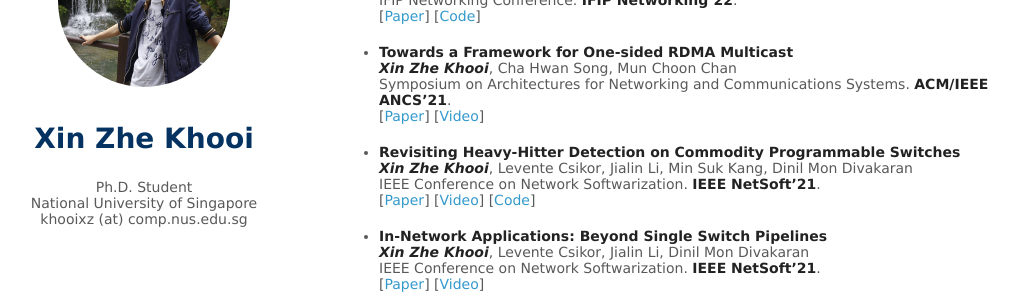
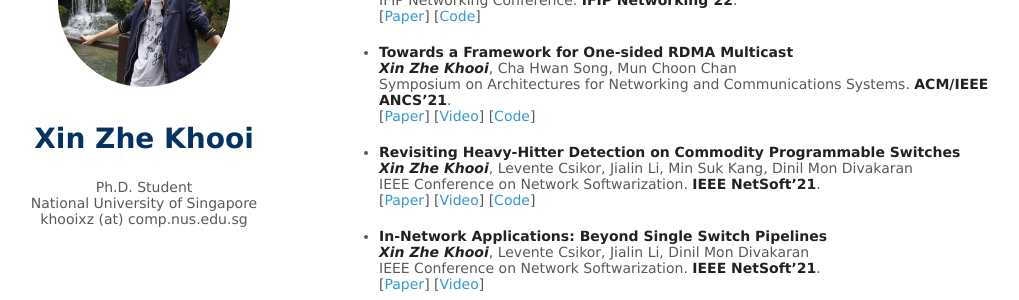
Before and after one commit to khooi8913/khooi8913.github.io, a Jekyll site: the page built from index.md, in a window 1280 px wide and 900 px high, scrolled down 459 px. Shown: the part 152-452 px from the top of the window, without its empty margins (131-1150 px from the left). Built offline with Jekyll 4.4.1, drawn with Linux system fonts in a browser that asks for light colours; nearby versions of some CDN libraries; a style sheet for code colours, icons or effects is not loaded; our own code applies the rules of GitHub Pages for plain Markdown files.

Commit message:
added code for rdma-mcast

```diff
--- a/index.md
+++ b/index.md
@@ -40,6 +40,7 @@ My research interests lie in the domain of programmable networks, particularly i
   <br>
   [[Paper](https://drive.google.com/file/d/1TQRaM-sGVOEvrBx2s-AvnwDioiXU3Sm2/view?usp=sharing)]
   [[Video](https://www.youtube.com/watch?v=YSHEOA6LzXs&t=1s&ab_channel=P4LanguageConsortium)]
+  [[Code](https://github.com/khooi8913/rdma-multicast)]
 
 - **Revisiting Heavy-Hitter Detection on Commodity Programmable Switches**
   <br>
```
